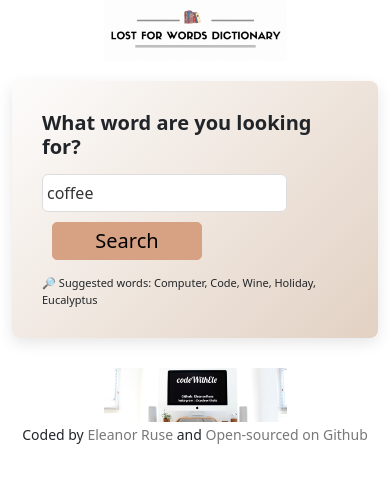
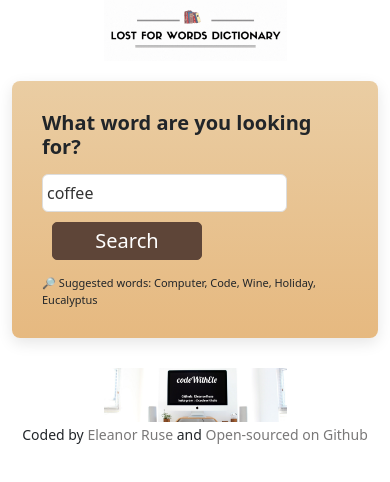
Before and after one commit to EleanorRuse/dictionary-project, a React (Create React App) app: page / in a window 390 px wide. Shown: the top 482 px of the page. Built offline with nearby package versions, Linux system fonts and the light colour scheme; no server answers.

Commit message:
Phonetic & Background Styling

```diff
--- a/src/Dictionary.css
+++ b/src/Dictionary.css
@@ -5,7 +5,7 @@
 }
 
 .Dictionary section{
-background: linear-gradient(135deg, #fdfcfb 0%, #e2d1c3 100%);
+background-image: linear-gradient(to top, #e6b980 0%, #eacda3 100%);
     padding: 30px;
     border-radius: 8px;
     box-shadow: 0px 5px 15px rgba(0 0 0 / 10%);
@@ -25,11 +25,11 @@ background: linear-gradient(135deg, #fdfcfb 0%, #e2d1c3 100%);
   border-radius: 5px;
   padding: 3px 3px;
   width: 150px;
-  background-color: #D7A184;
+  background-color: #5e4538;
   margin: 10px;
-  border: solid 1px #D7A184;
+  border: solid 1px #5e4538;
   font-size: 20px;
-  color: black ;
+  color: rgb(255, 255, 255) ;
 }
 
 button{
--- a/src/Phonetic.css
+++ b/src/Phonetic.css
@@ -6,11 +6,11 @@
   border-radius: 5px;
   padding: 5px 5px;
   width: 150px;
-  background-color: #D7A184;
+  background-color: #5e4538;
   margin: 10px;
-  border: solid 1px #D7A184;
+  border: solid 1px #5e4538;
   font-size: 20px;
-  color: black ;
+  color: rgb(245, 245, 245) ;
 }
 
 button{
--- a/src/Phonetic.js
+++ b/src/Phonetic.js
@@ -10,8 +10,8 @@ export default function Phonetics({ phonetic }) {
   return (
     <div className="Phonetic">
         <div className="callToPress">
- Listen To Pronuciation:< br/>
-<small>Press button ⬇️</small>
+
+Listen 🔊
     </div>
       <button
         className="btn btn-outline-dark"
```
